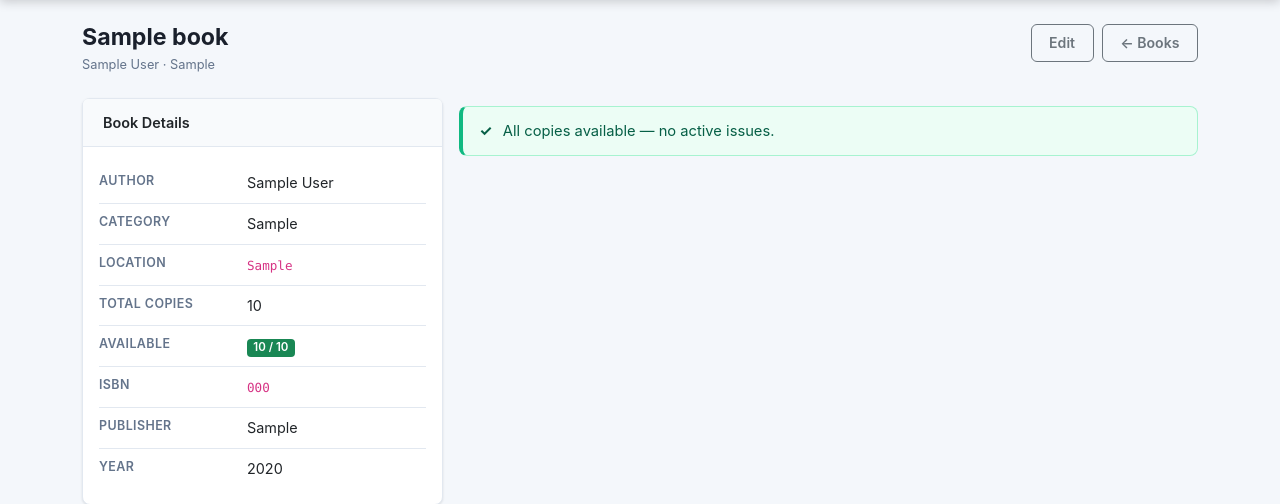
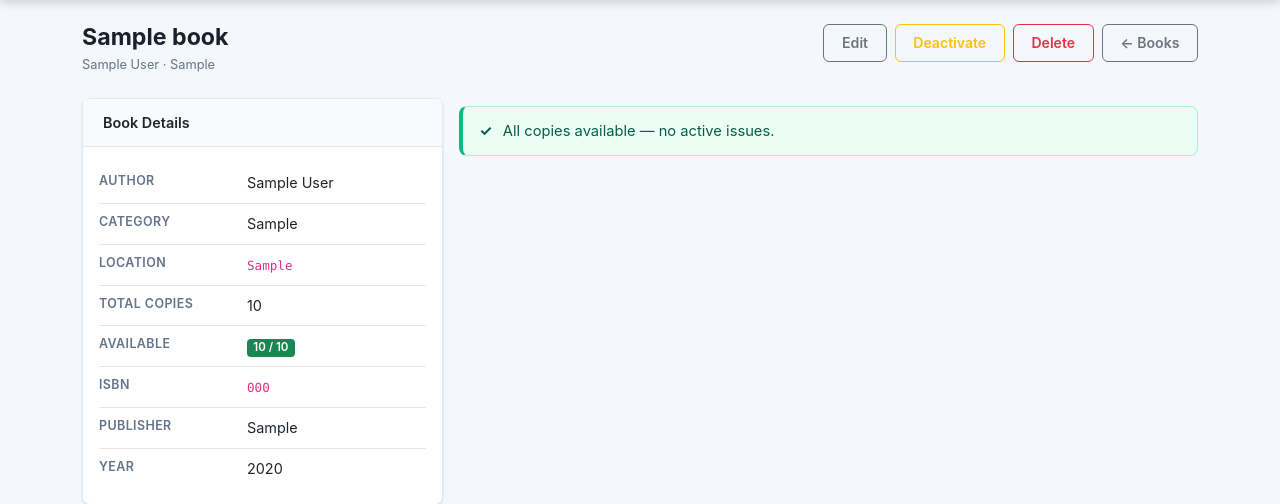
Before and after one commit to AakashPotbhare/yuvraj-library, a Flask app: page /books/1 in a window 1280 px wide. Shown: the part 59-563 px from the top of the page. Run offline with Flask 3, Linux system fonts and the light colour scheme; the visitor is signed in with stand-in values (Sample User, id 1); tables that the repository leaves empty hold one stand-in row (values such as "Sample post"); some libraries are stand-ins or nearby versions.

Commit message:
feat: delete endpoints for members, books, issues - full CRUD
Add hard-delete routes for members, books, and issues with active-issue
guards; add deactivate endpoint for books; wire up Delete/Deactivate
buttons in view templates; cover new endpoints with pytest tests.

Co-Authored-By: Claude Sonnet 4.6 <noreply@anthropic.com>

```diff
--- a/routes/books.py
+++ b/routes/books.py
@@ -150,3 +150,28 @@ def edit_book(id):
         return redirect(url_for("books.view_book", id=id))
     form_data = {k: ('' if v is None else v) for k, v in dict(book).items()}
     return render_template("books/edit.html", book=book, form=form_data, categories=CATEGORIES)
+
+@bp.route("/<int:id>/deactivate", methods=["POST"])
+@login_required
+def deactivate_book(id):
+    db = get_db()
+    db.execute("UPDATE books SET is_active=0 WHERE id=?", (id,))
+    db.commit()
+    flash("Book deactivated.", "success")
+    return redirect(url_for("books.view_book", id=id))
+
+@bp.route("/<int:id>/delete", methods=["POST"])
+@login_required
+def delete_book(id):
+    db = get_db()
+    active = db.execute(
+        "SELECT COUNT(*) AS n FROM issues WHERE book_id=? AND returned_on IS NULL", (id,)
+    ).fetchone()["n"]
+    if active and int(active) > 0:
+        flash(f"Cannot delete: book has {active} active issue(s). Return them first.", "danger")
+        return redirect(url_for("books.view_book", id=id))
+    db.execute("DELETE FROM issues WHERE book_id=?", (id,))
+    db.execute("DELETE FROM books WHERE id=?", (id,))
+    db.commit()
+    flash("Book deleted permanently.", "success")
+    return redirect(url_for("books.list_books"))
--- a/routes/members.py
+++ b/routes/members.py
@@ -214,3 +214,21 @@ def deactivate_member(id):
     db.commit()
     flash("Member deactivated.", "warning")
     return redirect(url_for("members.list_members"))
+
+
+@bp.route("/<int:id>/delete", methods=["POST"])
+@login_required
+def delete_member(id):
+    db = get_db()
+    # Block delete if member has active issues
+    active = db.execute(
+        "SELECT COUNT(*) AS n FROM issues WHERE member_id=? AND returned_on IS NULL", (id,)
+    ).fetchone()["n"]
+    if active and int(active) > 0:
+        flash(f"Cannot delete: member has {active} book(s) currently issued. Return them first.", "danger")
+        return redirect(url_for("members.view_member", id=id))
+    db.execute("DELETE FROM issues WHERE member_id=?", (id,))
+    db.execute("DELETE FROM members WHERE id=?", (id,))
+    db.commit()
+    flash("Member deleted permanently.", "success")
+    return redirect(url_for("members.list_members"))
--- a/templates/books/view.html
+++ b/templates/books/view.html
@@ -9,6 +9,18 @@
     </div>
     <div class="d-flex gap-2">
         <a href="{{ url_for('books.edit_book', id=book['id']) }}" class="btn btn-outline-secondary">Edit</a>
+        {% if book['is_active'] %}
+        <form method="post" action="{{ url_for('books.deactivate_book', id=book['id']) }}" class="d-inline">
+            <button type="submit" class="btn btn-outline-warning"
+                onclick="return confirm('Deactivate this book?')">Deactivate</button>
+        </form>
+        {% else %}
+        <span class="badge bg-secondary align-self-center">Inactive</span>
+        {% endif %}
+        <form method="post" action="{{ url_for('books.delete_book', id=book['id']) }}" class="d-inline">
+            <button type="submit" class="btn btn-outline-danger"
+                onclick="return confirm('Permanently delete this book and all its issue history? This cannot be undone.')">Delete</button>
+        </form>
         <a href="{{ url_for('books.list_books') }}" class="btn btn-outline-secondary">← Books</a>
     </div>
 </div>
--- a/templates/members/view.html
+++ b/templates/members/view.html
@@ -20,6 +20,10 @@
                 onclick="return confirm('Deactivate this member?')">Deactivate</button>
         </form>
         {% endif %}
+        <form method="post" action="{{ url_for('members.delete_member', id=member['id']) }}" class="d-inline">
+            <button type="submit" class="btn btn-outline-danger"
+                onclick="return confirm('Permanently delete this member? This cannot be undone.')">Delete</button>
+        </form>
         <a href="{{ url_for('members.list_members') }}" class="btn btn-outline-secondary">← Members</a>
     </div>
 </div>
```
Also changed, not shown: routes/issues.py (+17 -0 lines), templates/issues/history.html (+8 -1 lines), tests/test_books.py (+15 -0 lines), tests/test_members.py (+20 -0 lines).
